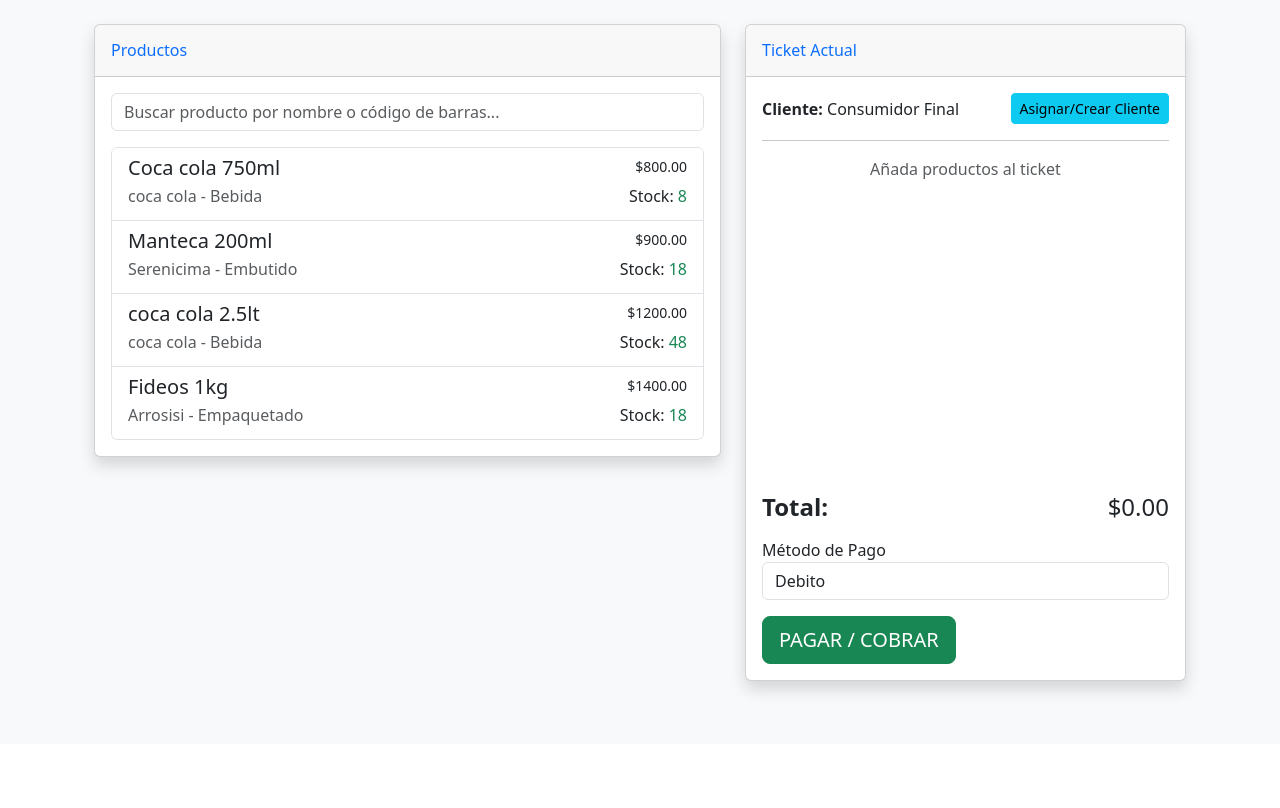
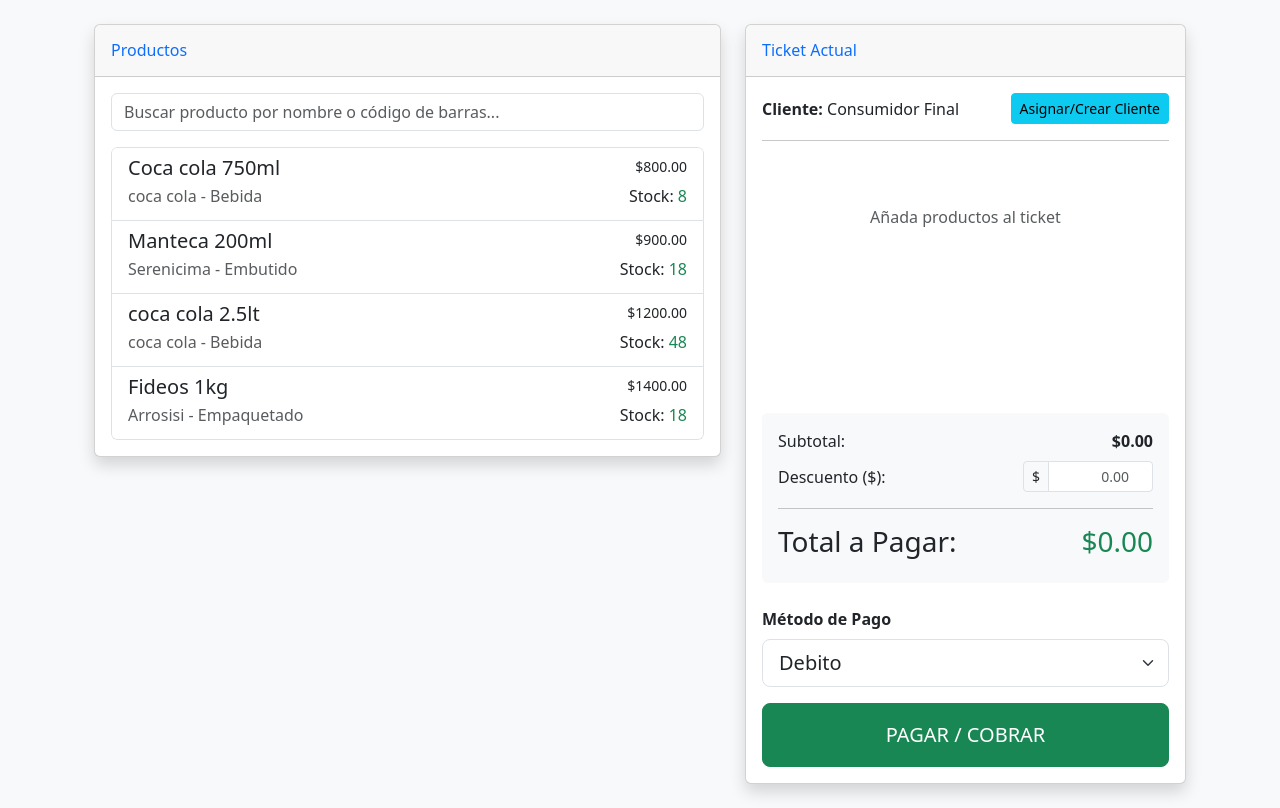
Before and after one commit to Misa55555/StockPro-Tesis, a Django app: page /ventas/pos/ in a window 1280 px wide. Shown: the part 56-864 px from the top of the page. Before the commit the page ends 753 px from the top, so only its background shows below. Run offline with Django 5.2, Linux system fonts and the light colour scheme; a user stored in the database is signed in; data comes from the database, SQL or seed files in the repository; both versions use the stored data as it was after the commit; some libraries are stand-ins or nearby versions.

Commit message:
agregando funcion de descuento en el apartado de ventas

```diff
--- a/applications/ventas/models.py
+++ b/applications/ventas/models.py
@@ -22,8 +22,8 @@ class MetodoPago(models.Model):
 # --- MODELO VENTA MODIFICADO ---
 class Venta(models.Model):
     fecha_hora = models.DateTimeField('Fecha y Hora', auto_now_add=True)
+    descuento = models.DecimalField('Descuento Aplicado', max_digits=10, decimal_places=2, default=0)
     total = models.DecimalField('Total', max_digits=10, decimal_places=2, default=0)
-
     # --- CAMBIO CLAVE: Usamos una ForeignKey al nuevo modelo ---
     metodo_pago = models.ForeignKey(MetodoPago, on_delete=models.SET_NULL, null=True, verbose_name='Método de Pago')
 
--- a/applications/ventas/views.py
+++ b/applications/ventas/views.py
@@ -53,13 +53,24 @@ class POSView(LoginRequiredMixin, ListView):
     def post(self, request, *args, **kwargs):
         """
         Este método maneja la lógica cuando se presiona "PAGAR / COBRAR".
+        Procesa la venta, aplica descuentos, valida stock y realiza el descuento FEFO.
         """
         data = json.loads(request.body)
         items = data.get('items', {})
 
+        # --- NUEVO: Recuperar el descuento enviado desde el frontend ---
+        try:
+            descuento_input = Decimal(str(data.get('discount', 0)))
+            if descuento_input < 0: descuento_input = Decimal('0.00')
+        except (ValueError, TypeError):
+            descuento_input = Decimal('0.00')
+        # ------------------------------------------------------------
+
         try:
             with transaction.atomic():
                 # --- PASO 1: VALIDACIÓN DE STOCK ---
+                # Primero validamos que HAYA stock suficiente para TODOS los items.
+                # Si falta algo, fallamos antes de crear nada.
                 for product_id, item_data in items.items():
                     producto = Producto.objects.get(id=product_id)
                     cantidad_solicitada = Decimal(str(item_data['quantity']))
@@ -67,19 +78,30 @@ class POSView(LoginRequiredMixin, ListView):
                     stock_total = Lote.objects.filter(
                         producto=producto,
                         cantidad_actual__gt=0
-                    ).aggregate(total=Sum('cantidad_actual'))['total'] or 0
+                    ).aggregate(total=Sum('cantidad_actual'))['total'] or Decimal('0.00')
 
                     if cantidad_solicitada > stock_total:
                         raise ValueError(f"Stock insuficiente para {producto.nombre}. Solicitado: {cantidad_solicitada}, Disponible: {stock_total}")
 
-                # --- PASO 2: CREACIÓN DE LA VENTA ---
+                # --- PASO 2: CÁLCULO DE TOTALES Y CREACIÓN DE LA VENTA ---
                 metodo_pago = MetodoPago.objects.get(id=data.get('metodoPagoId'))
                 cliente = None
                 if data.get('clienteId'):
                     cliente = Cliente.objects.get(pk=data.get('clienteId'))
 
+                # NUEVO: Calculamos el subtotal real en el backend por seguridad
+                subtotal_calculado = Decimal('0.00')
+                for item_data in items.values():
+                     subtotal_calculado += Decimal(str(item_data['price'])) * Decimal(str(item_data['quantity']))
+
+                # NUEVO: Aplicamos el descuento
+                total_final = subtotal_calculado - descuento_input
+                if total_final < 0: total_final = Decimal('0.00') # Evitar totales negativos
+
+                # Creamos la venta con los datos calculados
                 venta = Venta.objects.create(
-                    total=Decimal(str(data.get('total'))),
+                    total=total_final,
+                    descuento=descuento_input, # Guardamos el descuento aplicado
                     metodo_pago=metodo_pago,
                     vendedor=request.user,
                     cliente=cliente,
@@ -89,32 +111,45 @@ class POSView(LoginRequiredMixin, ListView):
                 for product_id, item_data in items.items():
                     producto = Producto.objects.get(id=product_id)
                     cantidad_a_vender = Decimal(str(item_data['quantity']))
+                    precio_venta_unitario = Decimal(str(item_data['price']))
 
+                    # Obtenemos lotes ordenados por fecha de vencimiento (First Expired, First Out)
                     lotes_disponibles = Lote.objects.filter(
                         producto=producto,
                         cantidad_actual__gt=0
                     ).order_by('fecha_vencimiento')
 
-                    costo_total_ponderado = Decimal('0.0')
+                    costo_total_ponderado = Decimal('0.00')
+                    cantidad_inicial_necesaria = cantidad_a_vender
 
                     for lote in lotes_disponibles:
                         if cantidad_a_vender <= 0: break
+
+                        # Tomamos lo que necesitamos o lo que haya en el lote
                         cantidad_a_descontar = min(cantidad_a_vender, lote.cantidad_actual)
+
+                        # Actualizamos el lote
                         lote.cantidad_actual -= cantidad_a_descontar
                         lote.save()
+
+                        # Acumulamos el costo para el promedio ponderado
                         costo_total_ponderado += cantidad_a_descontar * lote.precio_compra
                         cantidad_a_vender -= cantidad_a_descontar
 
-                    precio_compra_promedio = costo_total_ponderado / Decimal(str(item_data['quantity']))
+                    # Calculamos el precio de compra promedio de las unidades vendidas
+                    precio_compra_promedio = costo_total_ponderado / cantidad_inicial_necesaria
 
+                    # Creamos el detalle de la venta
                     DetalleVenta.objects.create(
                         venta=venta,
                         producto=producto,
-                        cantidad=item_data['quantity'],
-                        precio_unitario_momento=item_data['price'],
+                        cantidad=cantidad_inicial_necesaria,
+                        precio_unitario_momento=precio_venta_unitario,
                         precio_compra_momento=precio_compra_promedio,
+                        # El subtotal se calcula automáticamente en el save() del modelo DetalleVenta
                     )
 
+            # Renderizamos el ticket actualizado para el modal
             modal_html = render_to_string(
                 'ventas/partials/ticket_modal.html',
                 {'venta': venta}
@@ -126,8 +161,9 @@ class POSView(LoginRequiredMixin, ListView):
         except ValueError as e:
             return JsonResponse({'status': 'error', 'message': str(e)}, status=400)
         except Exception as e:
-            return JsonResponse({'status': 'error', 'message': f'Ocurrió un error inesperado: {str(e)}'}, status=500)
-
+            # Es bueno registrar el error real en consola para debugging
+            print(f"Error inesperado en POS: {e}")
+            return JsonResponse({'status': 'error', 'message': f'Ocurrió un error inesperado al procesar la venta.'}, status=500)
 def buscar_clientes(request):
     term = request.GET.get('term', '')
     clientes = Cliente.objects.filter(
--- a/templates/ventas/pos.html
+++ b/templates/ventas/pos.html
@@ -57,18 +57,35 @@
                     </div>
                     <hr>
 
-                    <div id="ticket-items-container" style="min-height: 40vh; max-height: 40vh; overflow-y: auto;">
-                        <p class="text-center text-muted">Añada productos al ticket</p>
+                    <div id="ticket-items-container" style="min-height: 30vh; max-height: 30vh; overflow-y: auto;">
+                        <p class="text-center text-muted py-5">Añada productos al ticket</p>
                     </div>
 
-                    <div class="mt-3">
-                        <h4 class="d-flex justify-content-between align-items-center">
-                            <strong>Total:</strong>
-                            <span id="ticket-total-amount">$0.00</span>
-                        </h4>
-                        <div class="form-group mt-3">
-                            <label for="payment-method-select">Método de Pago</label>
-                            <select id="payment-method-select" class="form-control">
+                    <div class="mt-3 bg-light p-3 rounded">
+                        <div class="d-flex justify-content-between mb-2">
+                            <span>Subtotal:</span>
+                            <span id="ticket-subtotal" class="fw-bold">$0.00</span>
+                        </div>
+                        <div class="d-flex justify-content-between align-items-center mb-3">
+                            <span>Descuento ($):</span>
+                            <div style="width: 130px;">
+                                <div class="input-group input-group-sm">
+                                    <span class="input-group-text">$</span>
+                                    <input type="number" id="discount-input" class="form-control text-end" min="0" step="0.01" placeholder="0.00">
+                                </div>
+                            </div>
+                        </div>
+                        <hr>
+                        <h3 class="d-flex justify-content-between align-items-center font-weight-bold">
+                            Total a Pagar:
+                            <span id="ticket-total-amount" class="text-success">$0.00</span>
+                        </h3>
+                    </div>
+
+                    <div class="mt-4">
+                        <div class="form-group mb-3">
+                            <label for="payment-method-select" class="form-label fw-bold">Método de Pago</label>
+                            <select id="payment-method-select" class="form-select form-select-lg">
                                 {% for metodo in metodos_pago %}
                                 <option value="{{ metodo.id }}">{{ metodo.nombre }}</option>
                                 {% empty %}
@@ -76,7 +93,9 @@
                                 {% endfor %}
                             </select>
                         </div>
-                        <button class="btn btn-success btn-block btn-lg mt-3" id="pay-button">PAGAR / COBRAR</button>
+                        <button class="btn btn-success btn-lg w-100 py-3" id="pay-button">
+                            <i class="fas fa-cash-register"></i> PAGAR / COBRAR
+                        </button>
                     </div>
                 </div>
             </div>
@@ -87,7 +106,6 @@
 
 {% block extra_js %}
 <script>
-    // Función auxiliar para obtener el token CSRF de las cookies
     function getCookie(name) {
         let cookieValue = null;
         if (document.cookie && document.cookie !== '') {
@@ -105,11 +123,15 @@
     const csrftoken = getCookie('csrftoken');
 
     document.addEventListener('DOMContentLoaded', function () {
-        // --- 1. REFERENCIAS A ELEMENTOS DEL DOM ---
         const productSearchInput = document.getElementById('product-search-input');
         const productListContainer = document.getElementById('product-list-container');
         const ticketItemsContainer = document.getElementById('ticket-items-container');
+
+        // Referencias nuevas para totales
+        const ticketSubtotal = document.getElementById('ticket-subtotal');
         const ticketTotalAmount = document.getElementById('ticket-total-amount');
+        const discountInput = document.getElementById('discount-input');
+
         const payButton = document.getElementById('pay-button');
         const allProductItems = Array.from(productListContainer.getElementsByClassName('product-item'));
         const assignCustomerBtn = document.getElementById('assign-customer-btn');
@@ -118,15 +140,15 @@
         const modalContentWrapper = document.getElementById('modal-content-wrapper');
         const ticketCustomerName = document.getElementById('ticket-customer-name');
 
-        // --- 2. ESTADO DEL TICKET ---
+        // ESTADO DEL TICKET (ACTUALIZADO CON DESCUENTO)
         let posTicket = {
             items: {},
+            subtotal: 0,
+            discount: 0,
             total: 0,
             clienteId: null,
             metodoPagoId: null
         };
-
-        // --- 3. FUNCIONES PRINCIPALES ---
 
         function addProductToTicket(product) {
             const stock = parseFloat(product.stock);
@@ -170,30 +192,48 @@
             renderTicket();
         }
 
+        // FUNCIÓN DE RENDERIZADO (ACTUALIZADA CON CÁLCULOS)
         function renderTicket() {
-            ticketItemsContainer.innerHTML = Object.keys(posTicket.items).length === 0 ? '<p class="text-center text-muted">Añada productos al ticket</p>' : '';
-            let newTotal = 0;
+            ticketItemsContainer.innerHTML = Object.keys(posTicket.items).length === 0 ? '<p class="text-center text-muted py-5">Añada productos al ticket</p>' : '';
+
+            let newSubtotal = 0;
             for (const productId in posTicket.items) {
                 const item = posTicket.items[productId];
-                const subtotal = item.quantity * item.price;
-                newTotal += subtotal;
+                const lineTotal = item.quantity * item.price;
+                newSubtotal += lineTotal;
+
                 const itemHTML = `
-                    <div class="ticket-item mb-2" data-product-id="${item.id}">
-                        <div class="font-weight-bold">${item.name}</div>
-                        <div class="d-flex justify-content-between align-items-center">
-                            <div>
-                                <button class="btn btn-sm btn-outline-secondary py-0 px-2 quantity-change" data-change="-1">-</button>
-                                <span class="mx-2">${item.quantity}</span>
-                                <button class="btn btn-sm btn-outline-secondary py-0 px-2 quantity-change" data-change="1">+</button>
-                                <span class="mx-2 text-muted">x $${item.price.toFixed(2)}</span>
+                    <div class="ticket-item mb-2 p-2 border rounded bg-white" data-product-id="${item.id}">
+                        <div class="d-flex justify-content-between">
+                            <span class="fw-bold">${item.name}</span>
+                            <span class="fw-bold">$${lineTotal.toFixed(2)}</span>
+                        </div>
+                        <div class="d-flex justify-content-between align-items-center mt-1">
+                            <small class="text-muted">$${item.price.toFixed(2)} c/u</small>
+                            <div class="btn-group btn-group-sm">
+                                <button class="btn btn-outline-secondary quantity-change" data-change="-1">-</button>
+                                <span class="btn btn-light disabled" style="width: 40px;">${item.quantity}</span>
+                                <button class="btn btn-outline-secondary quantity-change" data-change="1">+</button>
                             </div>
-                            <div class="font-weight-bold">$${subtotal.toFixed(2)}</div>
                         </div>
                     </div>`;
                 ticketItemsContainer.innerHTML += itemHTML;
             }
-            posTicket.total = newTotal;
-            ticketTotalAmount.textContent = `$${newTotal.toFixed(2)}`;
+
+            // Cálculos finales
+            posTicket.subtotal = newSubtotal;
+
+            // Evitar que el descuento sea mayor que el subtotal
+            if (posTicket.discount > posTicket.subtotal) {
+                posTicket.discount = posTicket.subtotal;
+                discountInput.value = posTicket.discount.toFixed(2);
+            }
+
+            posTicket.total = Math.max(0, posTicket.subtotal - posTicket.discount);
+
+            // Actualizar DOM
+            ticketSubtotal.textContent = `$${posTicket.subtotal.toFixed(2)}`;
+            ticketTotalAmount.textContent = `$${posTicket.total.toFixed(2)}`;
         }
 
         function selectClient(cliente) {
@@ -214,8 +254,7 @@
             }
         }
 
-        // --- 4. EVENT LISTENERS ---
-
+        // EVENT LISTENERS
         productSearchInput.addEventListener('keyup', function() {
             const searchTerm = this.value.toLowerCase();
             allProductItems.forEach(item => {
@@ -229,7 +268,6 @@
             const productItem = event.target.closest('.product-item');
             if (productItem) {
                 event.preventDefault();
-                // --- CORRECCIÓN CLAVE: Mapeamos los nombres correctos ---
                 const product = {
                     id: productItem.dataset.productId,
                     name: productItem.dataset.productName,
@@ -249,41 +287,32 @@
             }
         });
 
+        // LISTENER NUEVO PARA EL DESCUENTO
+        discountInput.addEventListener('input', function(e) {
+            let val = parseFloat(e.target.value);
+            if (isNaN(val) || val < 0) val = 0;
+            posTicket.discount = val;
+            renderTicket();
+        });
+
         assignCustomerBtn.addEventListener('click', function() {
-            fetch("{% url 'ventas_app:crear_cliente_modal' %}")
+            // (Tu lógica de cliente existente aquí, no cambia)
+             fetch("{% url 'ventas_app:crear_cliente_modal' %}")
                 .then(response => response.text())
                 .then(html => {
                     modalContentWrapper.innerHTML = html;
                     mainModal.show();
-
                     $('#customer-search-select').select2({
                         dropdownParent: $(mainModalEl),
                         placeholder: 'Escribe un nombre o DNI...',
-                        ajax: {
-                            url: "{% url 'ventas_app:buscar_clientes' %}",
-                            dataType: 'json',
-                            delay: 250,
-                            data: params => ({ term: params.term }),
-                            processResults: data => ({ results: data })
-                        }
+                        ajax: { url: "{% url 'ventas_app:buscar_clientes' %}", dataType: 'json', delay: 250, data: params => ({ term: params.term }), processResults: data => ({ results: data }) }
                     }).on('select2:select', e => selectClient(e.params.data));
-
                     modalContentWrapper.addEventListener('submit', function(e) {
                         if (e.target && e.target.id === 'create-customer-form') {
                             e.preventDefault();
-                            fetch(e.target.action, {
-                                method: 'POST',
-                                body: new FormData(e.target),
-                                headers: { 'X-CSRFToken': csrftoken }
-                            })
+                            fetch(e.target.action, { method: 'POST', body: new FormData(e.target), headers: { 'X-CSRFToken': csrftoken } })
                             .then(response => response.json())
-                            .then(data => {
-                                if (data.status === 'success') {
-                                    selectClient(data.cliente);
-                                } else {
-                                    document.getElementById('create-customer-form-container').innerHTML = data.form_html;
-                                }
-                            });
+                            .then(data => { if (data.status === 'success') { selectClient(data.cliente); } else { document.getElementById('create-customer-form-container').innerHTML = data.form_html; } });
                         }
                     });
                 });
@@ -300,8 +329,10 @@
                 Swal.fire({icon: 'error', title: 'Falta Método de Pago', text: 'Por favor, selecciona un método de pago.'});
                 return;
             }
+
+            // Deshabilitar botón para evitar doble cobro
             payButton.disabled = true;
-            payButton.textContent = 'Procesando...';
+            payButton.innerHTML = '<i class="fas fa-spinner fa-spin"></i> Procesando...';
 
             fetch("{% url 'ventas_app:pos' %}", {
                 method: 'POST',
@@ -313,21 +344,23 @@
                 if (data.status === 'success') {
                     modalContentWrapper.innerHTML = data.modal_html;
                     mainModal.show();
-
+                    // Listeners para el modal de ticket
                     document.getElementById('new-sale-btn').addEventListener('click', () => window.location.reload());
                     document.getElementById('print-ticket-btn').addEventListener('click', printTicket);
+                    // Forzar recarga al cerrar el modal manualmente también
+                    mainModalEl.addEventListener('hidden.bs.modal', () => window.location.reload(), { once: true });
 
                 } else {
-                    Swal.fire({ icon: 'error', title: 'Error en la Venta', text: data.message });
+                    Swal.fire({ icon: 'error', title: 'Error', text: data.message });
                     payButton.disabled = false;
-                    payButton.textContent = 'PAGAR / COBRAR';
+                    payButton.innerHTML = '<i class="fas fa-cash-register"></i> PAGAR / COBRAR';
                 }
             })
             .catch(error => {
                 console.error('Error:', error);
-                Swal.fire({ icon: 'error', title: 'Error Inesperado', text: 'No se pudo procesar la venta. Revisa la consola.' });
+                Swal.fire({ icon: 'error', title: 'Error Inesperado', text: 'Revisa la consola.' });
                 payButton.disabled = false;
-                payButton.textContent = 'PAGAR / COBRAR';
+                payButton.innerHTML = '<i class="fas fa-cash-register"></i> PAGAR / COBRAR';
             });
         });
 
```
Also changed, not shown: templates/ventas/partials/ticket_modal.html (+16 -1 lines), applications/ventas/migrations/0002_venta_descuento.py (added), db.sqlite3.
